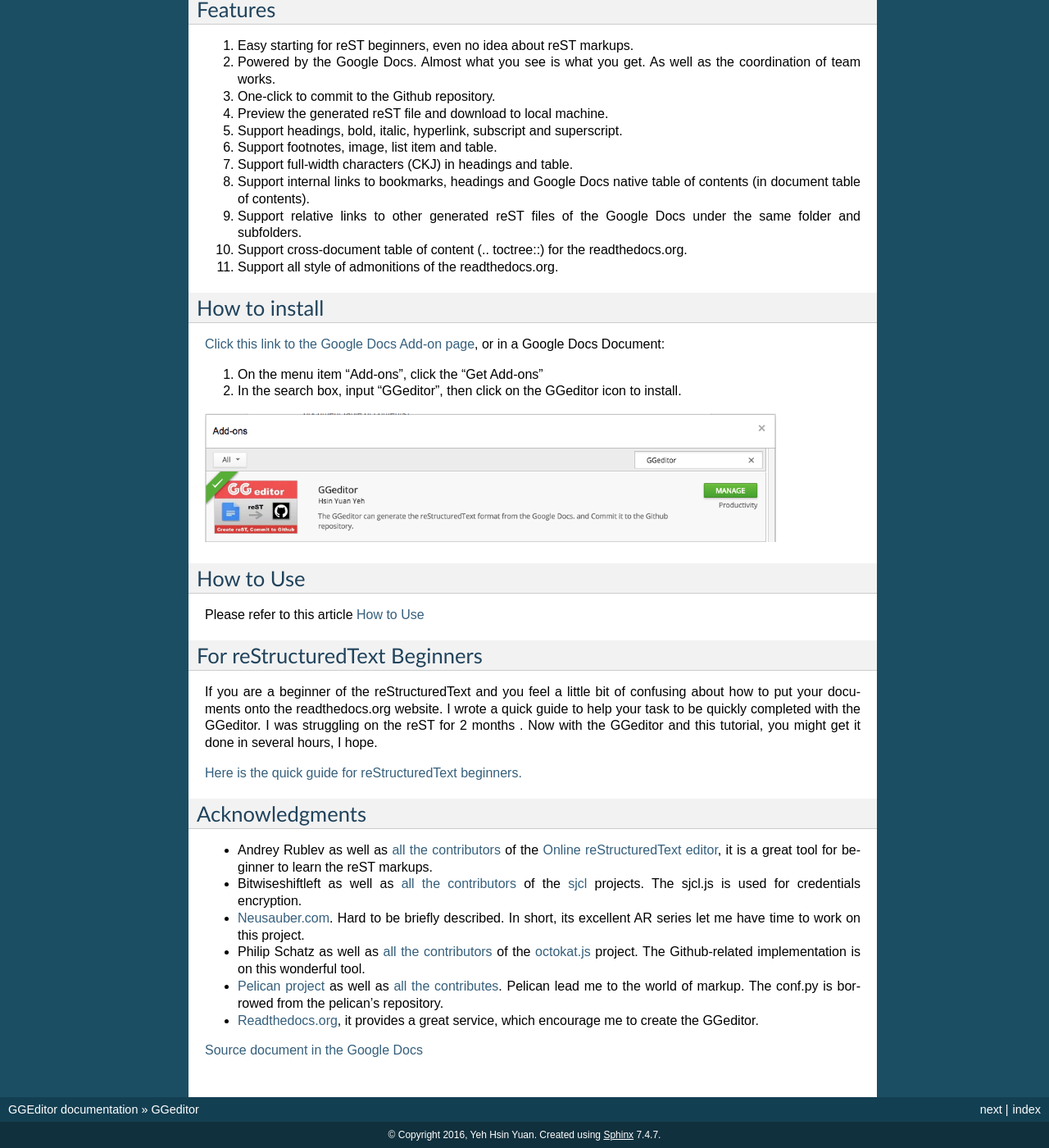
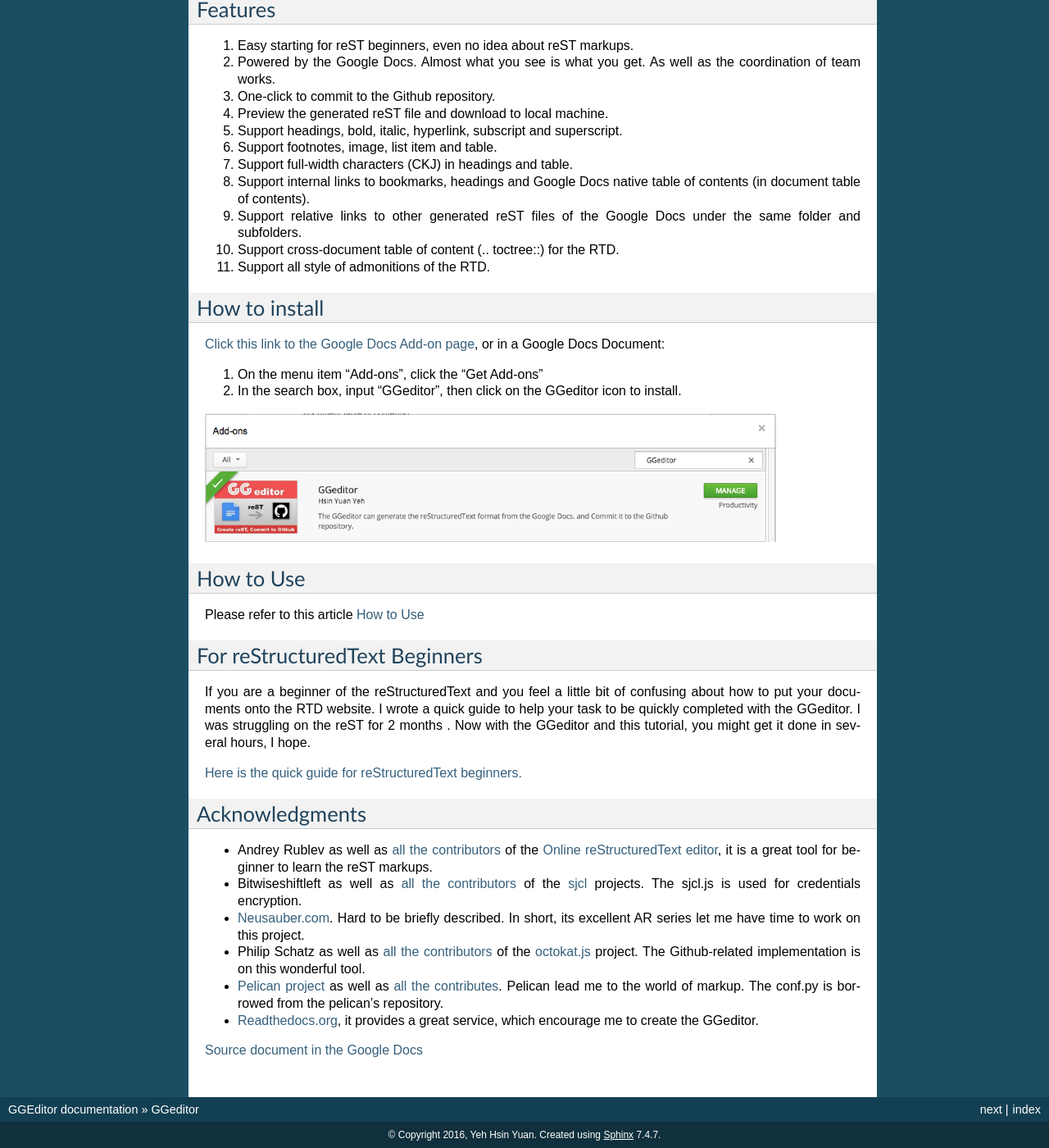
Before and after one commit to iapyeh/GGeditor, a Sphinx documentation site: the page built from docs/index.rst, in a window 1280 px wide and 1400 px high, scrolled down 564 px. Shown: the whole window at 82% size. Built offline with Sphinx 7.4.7, drawn with Linux system fonts in a browser that asks for light colours; pages that are not in the unit, such as notebooks, are missing from menus; some of the changed text lies outside the part shown.

Commit message:
Google Docs reST Editor@2016-12-1 17:8:43

```diff
--- a/docs/index.rst
+++ b/docs/index.rst
@@ -19,7 +19,7 @@
 
 GGeditor hopes to help you to focus on writing your idea instead of marking them up.
 
-\ |STYLE0|\  is a Google Docs Add-on for generating \ |LINK1|\  file from the Google Docs. The generated reST file can be committed to the Github repository with the GGeditor. Then, that repository’s documentations hosted by the \ |LINK2|\  got automatically updated.
+\ |STYLE0|\  is a Google Docs Add-on for generating \ |LINK1|\  file from the Google Docs. The generated reST file can be committed to the Github repository with the GGeditor. Then, that repository’s documentations hosted by the \ |LINK2|\  (RTD) got automatically updated.
 
 \ |IMG1|\
 
@@ -41,8 +41,8 @@
 #. Support full-width characters (CKJ) in headings and table.
 #. Support internal links to bookmarks, headings and Google Docs native table of contents (in document table of contents).
 #. Support relative links to other generated reST files of the Google Docs under the same folder and subfolders.
-#. Support cross-document table of content (.. toctree::) for the readthedocs.org.
-#. Support all style of admonitions of the readthedocs.org.
+#. Support cross-document table of content (.. toctree::) for the RTD.
+#. Support all style of admonitions of the RTD.
 
 .. _h131f586a50795a4822677d4166231766:
 
@@ -68,7 +68,7 @@
 For  reStructuredText Beginners
 *******************************
 
-If you are a beginner of the reStructuredText and you feel a little bit of confusing about how to put your documents onto the readthedocs.org website. I wrote a quick guide to help your task to be quickly completed with the GGeditor. I was struggling on the reST for 2 months . Now with the GGeditor and this tutorial, you might get it done in several hours, I hope.
+If you are a beginner of the reStructuredText and you feel a little bit of confusing about how to put your documents onto the RTD website. I wrote a quick guide to help your task to be quickly completed with the GGeditor. I was struggling on the reST for 2 months . Now with the GGeditor and this tutorial, you might get it done in several hours, I hope.
 
 \ |LINK5|\
 
```
Also changed, not shown: other parts of docs/index.rst (+1 -1 lines).
